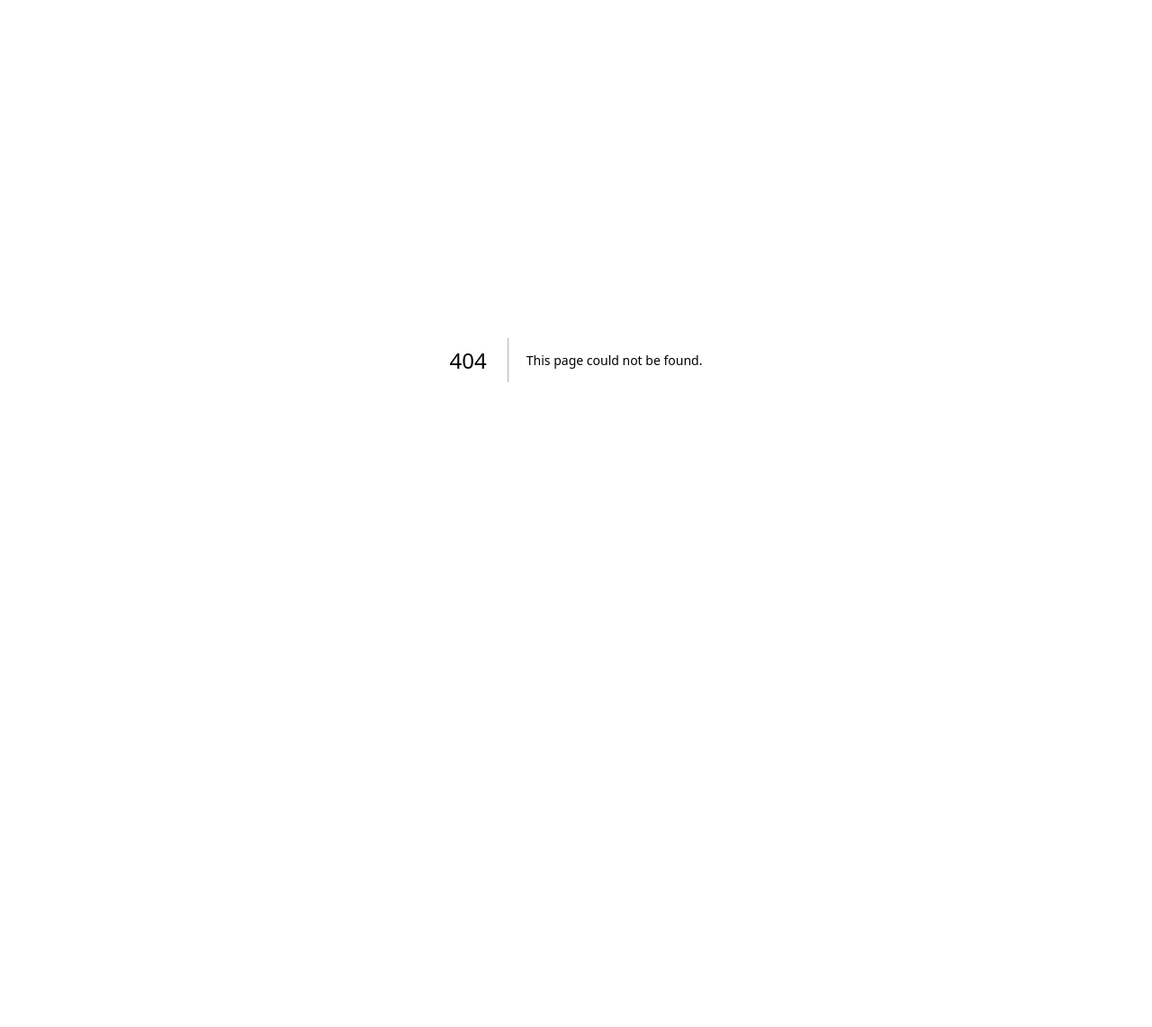
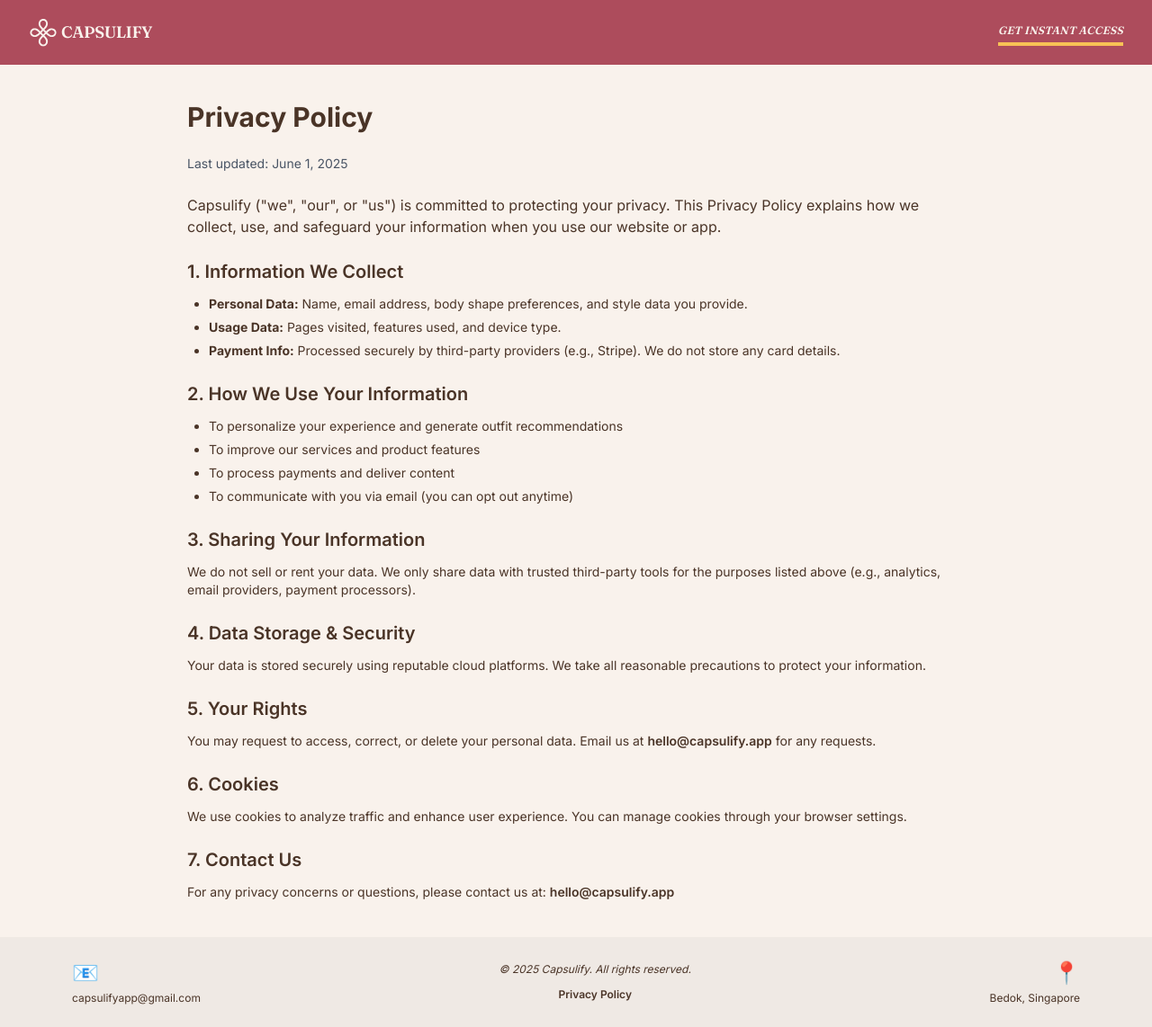
Before and after one commit to fatimahayuni/capsulify-aug2025, a Next.js app: page /privacy-policy in a window 1280 px wide. Before the commit this address had no page. Shown: the whole page at 90% size. Before the commit the page ends 800 px from the top, so only its background shows below. Built offline with nearby package versions, Linux system fonts and the light colour scheme.

Commit message:
add privacy policy page

```diff
--- a/app/landing-page/page.tsx
+++ b/app/landing-page/page.tsx
@@ -1688,10 +1688,16 @@ const page = () => {
 							capsulifyapp@gmail.com
 						</span>
 					</div>
-					<div className='flex flex-col items-center mb-2 md:mb-0'>
+					<div className='flex flex-col items-center mb-2 md:mb-0 gap-1'>
 						<span className='text-accent font-inter text-xs italic'>
 							© 2025 Capsulify. All rights reserved.
 						</span>
+						<a
+							href='/privacy-policy'
+							className='text-accent font-inter text-xs hover:underline font-semibold mt-2'
+						>
+							Privacy Policy
+						</a>
 					</div>
 					<div className='flex flex-col items-center md:items-end'>
 						<span
--- /dev/null
+++ b/app/privacy-policy/page.tsx
@@ -0,0 +1,197 @@
+import React from 'react'
+import Image from 'next/image'
+
+const PrivacyPolicy = () => {
+	const currentDate = new Date().toLocaleDateString('en-US', {
+		year: 'numeric',
+		month: 'long',
+		day: 'numeric',
+	})
+
+	return (
+		<div className='text-accent'>
+			<header className='w-full flex items-center justify-between px-2 md:px-6 py-4 bg-[#ad4c5c] text-primary font-fraunces'>
+				<div className='flex items-center gap-1 cursor-pointer hover:bg-accent/20 rounded-lg px-1 md:px-2 py-1 transition-colors flex-1 justify-start'>
+					<Image
+						src='/assets/images/logo/logo-light.svg'
+						alt='Capsulify Logo'
+						width={40}
+						height={40}
+						className='w-6 h-6 md:w-8 md:h-8'
+					/>
+					<span className='font-semibold text-[0.875rem] md:text-lg tracking-tight'>
+						CAPSULIFY
+					</span>
+				</div>
+				<nav className='flex-1 flex justify-end'>
+					<a
+						href='https://buy.stripe.com/eVq4gA0F70331UqgGafMA02'
+						target='_blank'
+						rel='noopener noreferrer'
+						className='font-fraunces max-sm:text-[0.625rem] text-[0.75rem] cursor-pointer text-primary font-semibold mx-2 max-sm:py-1 transition-all duration-300 hover:shadow-md hover:scale-[1.08] active:scale-[0.98] uppercase border-b-4 border-[#f8c255] tracking-wider py-1'
+					>
+						<em>Get instant access</em>
+					</a>
+				</nav>
+			</header>
+
+			<div className='space-y-6 max-w-4xl mx-auto px-4 py-10'>
+				<h1 className='text-3xl font-bold mb-6'>Privacy Policy</h1>
+				<p className='text-sm text-gray-600 mb-6'>
+					Last updated: {currentDate}
+				</p>
+				<p className='text-base'>
+					Capsulify ("we", "our", or "us") is committed to protecting
+					your privacy. This Privacy Policy explains how we collect,
+					use, and safeguard your information when you use our website
+					or app.
+				</p>
+
+				<section>
+					<h2 className='text-xl font-semibold mb-3'>
+						1. Information We Collect
+					</h2>
+					<ul className='list-disc pl-6 space-y-1.5 text-sm'>
+						<li>
+							<strong>Personal Data:</strong> Name, email address,
+							body shape preferences, and style data you provide.
+						</li>
+						<li>
+							<strong>Usage Data:</strong> Pages visited, features
+							used, and device type.
+						</li>
+						<li>
+							<strong>Payment Info:</strong> Processed securely by
+							third-party providers (e.g., Stripe). We do not
+							store any card details.
+						</li>
+					</ul>
+				</section>
+
+				<section>
+					<h2 className='text-xl font-semibold mb-3'>
+						2. How We Use Your Information
+					</h2>
+					<ul className='list-disc pl-6 space-y-1.5 text-sm'>
+						<li>
+							To personalize your experience and generate outfit
+							recommendations
+						</li>
+						<li>To improve our services and product features</li>
+						<li>To process payments and deliver content</li>
+						<li>
+							To communicate with you via email (you can opt out
+							anytime)
+						</li>
+					</ul>
+				</section>
+
+				<section>
+					<h2 className='text-xl font-semibold mb-3'>
+						3. Sharing Your Information
+					</h2>
+					<p className='text-sm'>
+						We do not sell or rent your data. We only share data
+						with trusted third-party tools for the purposes listed
+						above (e.g., analytics, email providers, payment
+						processors).
+					</p>
+				</section>
+
+				<section>
+					<h2 className='text-xl font-semibold mb-3'>
+						4. Data Storage & Security
+					</h2>
+					<p className='text-sm'>
+						Your data is stored securely using reputable cloud
+						platforms. We take all reasonable precautions to protect
+						your information.
+					</p>
+				</section>
+
+				<section>
+					<h2 className='text-xl font-semibold mb-3'>
+						5. Your Rights
+					</h2>
+					<p className='text-sm'>
+						You may request to access, correct, or delete your
+						personal data. Email us at{' '}
+						<a
+							href='mailto:hello@capsulify.app'
+							className='hover:underline font-semibold'
+						>
+							hello@capsulify.app
+						</a>{' '}
+						for any requests.
+					</p>
+				</section>
+
+				<section>
+					<h2 className='text-xl font-semibold mb-3'>6. Cookies</h2>
+					<p className='text-sm'>
+						We use cookies to analyze traffic and enhance user
+						experience. You can manage cookies through your browser
+						settings.
+					</p>
+				</section>
+
+				<section>
+					<h2 className='text-xl font-semibold mb-3'>
+						7. Contact Us
+					</h2>
+					<p className='text-sm'>
+						For any privacy concerns or questions, please contact us
+						at:{' '}
+						<a
+							href='mailto:hello@capsulify.app'
+							className='hover:underline font-semibold'
+						>
+							hello@capsulify.app
+						</a>
+					</p>
+				</section>
+			</div>
+			<footer className='w-full bg-[#efe9e4] py-6 mt-0'>
+				<div className='max-w-6xl mx-auto flex flex-col md:flex-row items-center justify-between px-4'>
+					<div className='flex flex-col items-center md:items-start mb-2 md:mb-0'>
+						<span
+							className='text-2xl mb-1'
+							role='img'
+							aria-label='email'
+						>
+							📧
+						</span>
+						<span className='text-accent font-inter text-xs'>
+							capsulifyapp@gmail.com
+						</span>
+					</div>
+					<div className='flex flex-col items-center mb-2 md:mb-0 gap-1'>
+						<span className='text-accent font-inter text-xs italic'>
+							© 2025 Capsulify. All rights reserved.
+						</span>
+						<a
+							href='/privacy-policy'
+							className='text-accent font-inter text-xs hover:underline font-semibold mt-2'
+						>
+							Privacy Policy
+						</a>
+					</div>
+					<div className='flex flex-col items-center md:items-end'>
+						<span
+							className='text-2xl mb-1'
+							role='img'
+							aria-label='location'
+						>
+							📍
+						</span>
+						<span className='text-accent font-inter text-xs'>
+							Bedok, Singapore
+						</span>
+					</div>
+				</div>
+			</footer>
+		</div>
+	)
+}
+
+export default PrivacyPolicy
```
